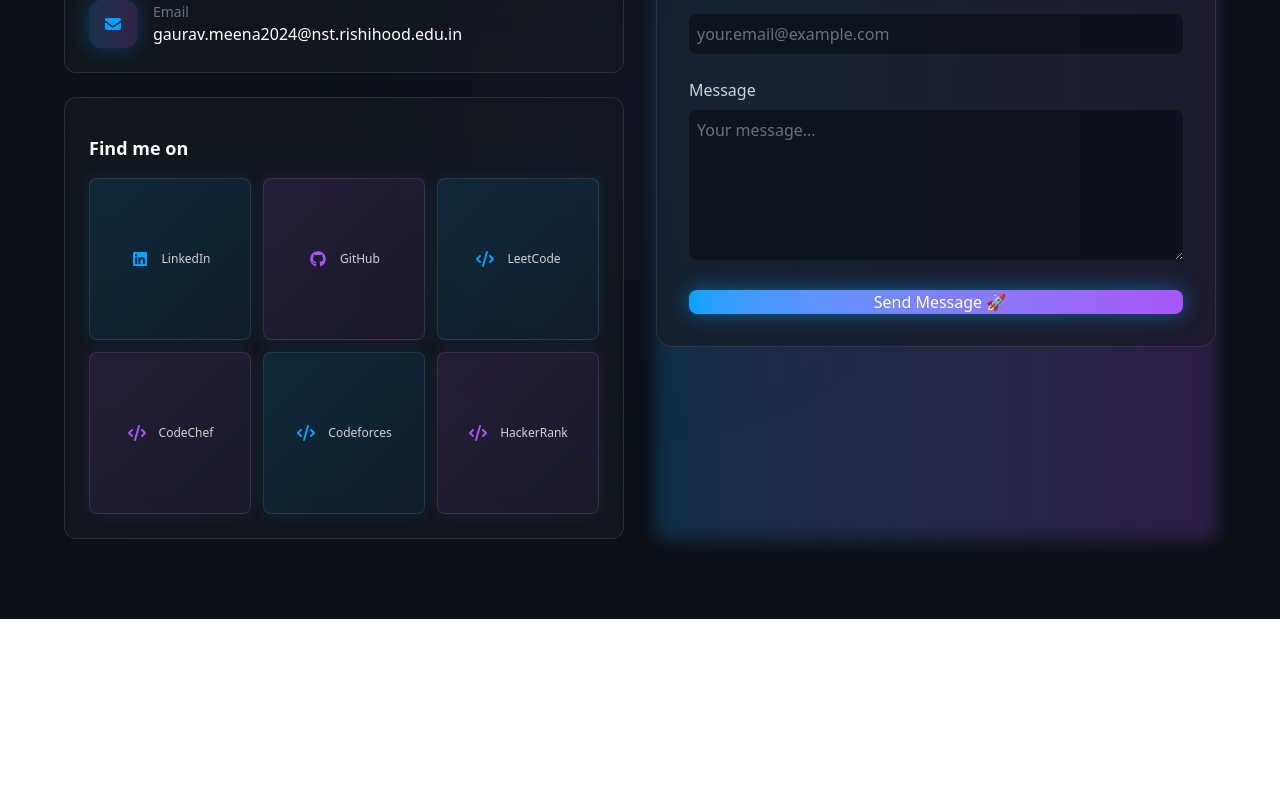
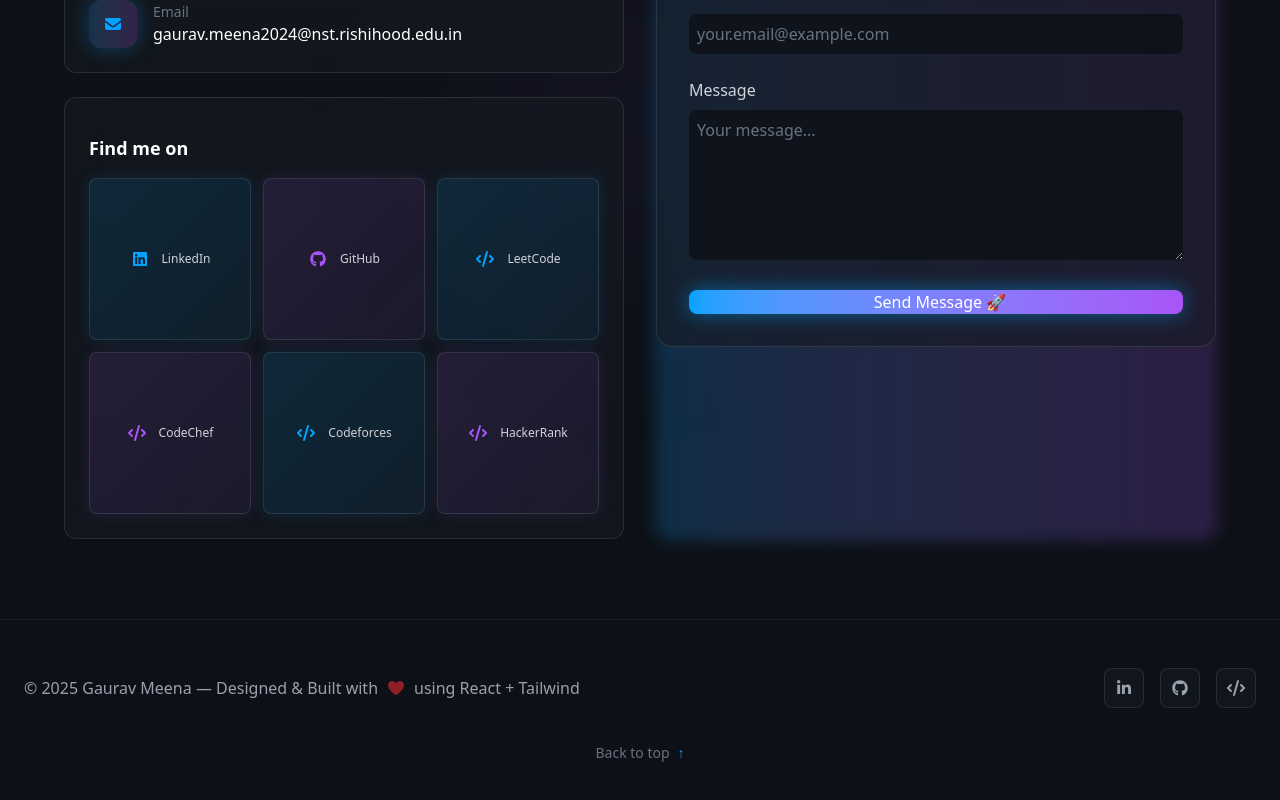
Before and after one commit to Gaurav-meena95/gaurav-portfolio-v2, a React (Vite) app in the folder gaurav-meena-95/: page / in a window 1280 px wide. Shown: the part 5209-6009 px from the top of the page. Before the commit the page ends 5828 px from the top, so only its background shows below. Built offline with nearby package versions, Linux system fonts and the light colour scheme.

Commit message:
Footer is done

```diff
--- a/gaurav-meena-95/src/App.jsx
+++ b/gaurav-meena-95/src/App.jsx
@@ -6,6 +6,7 @@ import { Internships } from './components/Internships'
 import { Education } from './components/Education'
 import { Achievements } from './components/Achievements'
 import { Contact } from './components/Contact'
+import { Footer } from './components/Footer'
 
 
 function App() {
@@ -21,7 +22,7 @@ function App() {
       <Education/>
       <Achievements/>
       <Contact/>
-
+      <Footer/>
     </div>
   )
 }
--- /dev/null
+++ b/gaurav-meena-95/src/components/Footer.jsx
@@ -0,0 +1,84 @@
+import { motion } from 'framer-motion';
+import { FontAwesomeIcon } from '@fortawesome/react-fontawesome';
+
+import { faGithub, faLinkedinIn } from '@fortawesome/free-brands-svg-icons';
+import { faBed, faCode, faHeart } from '@fortawesome/free-solid-svg-icons';
+
+export function Footer() {
+  const socialLinks = [
+    { icon: faLinkedinIn, link: '#', label: 'LinkedIn' },
+    { icon: faGithub, link: '#', label: 'GitHub' },
+    { icon: faCode, link: '#', label: 'LeetCode' },
+  ];
+
+  return (
+    <footer className="py-12 px-6 relative overflow-hidden border-t border-white/5">
+      <div className="max-w-7xl mx-auto relative z-10">
+        <div className="flex flex-col md:flex-row items-center justify-between gap-6">
+          {/* Copyright */}
+          <motion.p
+            initial={{ opacity: 0, y: 20 }}
+            whileInView={{ opacity: 1, y: 0 }}
+            viewport={{ once: true }}
+            transition={{ duration: 0.6 }}
+            className="text-gray-400 flex items-center gap-2"
+          >
+            © 2025 Gaurav Meena — Designed & Built with
+            <FontAwesomeIcon className="w-4 h-4 text-red-500 fill-red-500 animate-pulse"  icon={faHeart} />
+            using React + Tailwind
+          </motion.p>
+
+          {/* Social icons */}
+          <motion.div
+            initial={{ opacity: 0, y: 20 }}
+            whileInView={{ opacity: 1, y: 0 }}
+            viewport={{ once: true }}
+            transition={{ duration: 0.6, delay: 0.1 }}
+            className="flex items-center gap-4"
+          >
+            {socialLinks.map((social, index) => (
+              <motion.a
+                key={index}
+                href={social.link}
+                aria-label={social.label}
+                whileHover={{ scale: 1.2, y: -2 }}
+                className="w-10 h-10 rounded-lg bg-[#161B22]/60 backdrop-blur-xl border border-white/10 hover:border-[#00A3FF] flex items-center justify-center transition-all duration-300 group"
+                style={{
+                  boxShadow: '0 0 0 rgba(0,163,255,0)',
+                }}
+                onMouseEnter={(e) => {
+                  e.currentTarget.style.boxShadow = '0 0 20px rgba(0,163,255,0.5)';
+                }}
+                onMouseLeave={(e) => {
+                  e.currentTarget.style.boxShadow = '0 0 0 rgba(0,163,255,0)';
+                }}
+              >
+                <FontAwesomeIcon className="w-5 h-5 text-gray-400 group-hover:text-[#00A3FF] transition-colors"  icon={social.icon} />
+              </motion.a>
+            ))}
+          </motion.div>
+        </div>
+
+        {/* Scroll to top hint */}
+        <motion.div
+          initial={{ opacity: 0 }}
+          whileInView={{ opacity: 1 }}
+          viewport={{ once: true }}
+          transition={{ duration: 0.6, delay: 0.2 }}
+          className="text-center mt-8"
+        >
+          <a
+            href="#"
+            className="text-sm text-gray-500 hover:text-[#00A3FF] transition-colors inline-flex items-center gap-2"
+          >
+            Back to top
+            <span className="text-[#00A3FF]">↑</span>
+          </a>
+        </motion.div>
+      </div>
+
+      {/* Background gradient */}
+      <div className="absolute bottom-0 left-0 right-0 h-px bg-gradient-to-r from-transparent via-[#00A3FF] to-transparent opacity-20"></div>
+    </footer>
+  );
+}
```
